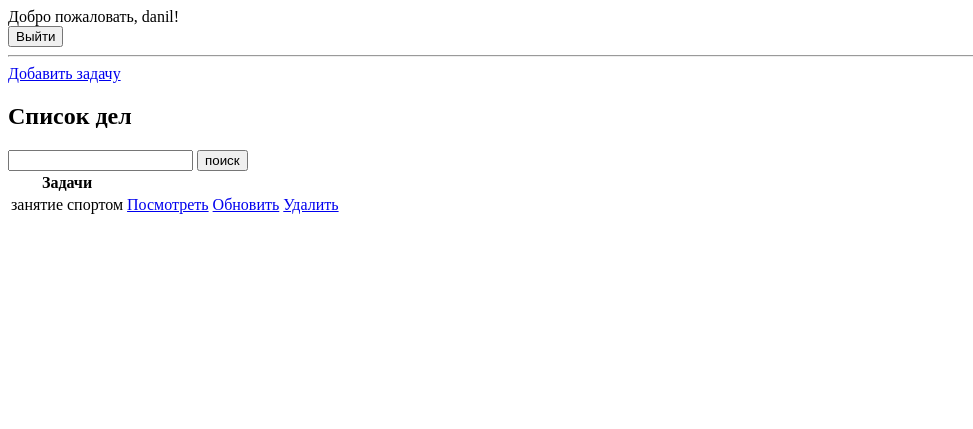
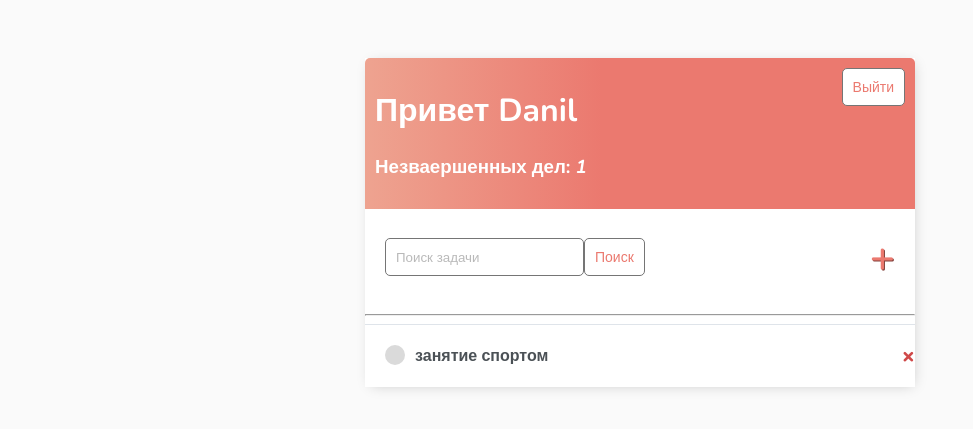
Before and after one commit to Desmond1357/ToDoList, a Django app: page / in a window 1280 px wide. Shown: the top 429 px of the page, without its empty margins (0-973 px from the left). Run offline with Django 5.2, Linux system fonts and the light colour scheme; a user stored in the database is signed in; data comes from the database, SQL or seed files in the repository; both versions use the stored data as it was after the commit.

Commit message:
настроили стити

```diff
--- /dev/null
+++ b/base/templates/base/main.html
@@ -0,0 +1,163 @@
+<!DOCTYPE html>
+<html lang="en">
+<head>
+    <meta charset="UTF-8">
+    <title>To Do  Items</title>
+
+    <link rel="preconnect" href="https://fonts.googleapis.com">
+    <link rel="preconnect" href="https://fonts.gstatic.com" crossorigin>
+    <link href="https://fonts.googleapis.com/css2?family=Bebas+Neue&family=Comfortaa:wght@300..700&family=Nunito:ital,wght@0,200..1000;1,200..1000&display=swap" rel="stylesheet">
+    <style>
+     body {
+            background-color: #FAFAFA;
+            font-family: 'Nunito', sans-serif;
+            padding-top: 50px;
+        }
+
+        h1,
+        h2,
+        h3,
+        h4,
+        h5,
+        h6,
+            {
+            font-family: 'Raleway', sans-serif;
+        }
+
+        a,
+        p {
+            color: #4b5156
+        }
+
+        a {
+            font-weight: 600;
+        }
+
+        .container {
+            max-width: 550px;
+            margin: auto;
+            background-color: #fff;
+            -webkit-box-shadow: 2px 2px 13px -4px rgba(0, 0, 0, 0.21);
+            box-shadow: 2px 2px 13px -4px rgba(0, 0, 0, 0.21);
+        }
+
+        input {
+            outline: none;
+            border: none;
+        }
+
+         .header-bar {
+            display: flex;
+            justify-content: space-between;
+            color: #fff;
+            padding: 10px;
+            border-radius: 5px 5px 0 0;
+            background: linear-gradient(90deg, #EEA390 0%, #EB796F 43%, #EB796F 100%);
+        }
+
+        .header-bar a {
+            color: rgb(247, 247, 247);
+            text-decoration: none;
+        }
+
+         .task-wrapper {
+            display: flex;
+            align-items: center;
+            justify-content: space-between;
+            background-color: #fff;
+            border-top: 1px solid #dfe4ea;
+            overflow: hidden;
+        }
+
+        .task-title {
+            display: flex;
+            padding: 20px;
+        }
+
+        .task-title a {
+            text-decoration: none;
+            color: #4b5156;
+            margin-left: 10px;
+        }
+
+        .task-complete-icon {
+            height: 20px;
+            width: 20px;
+            background-color: rgb(105, 192, 105);
+            border-radius: 50%;
+        }
+
+        .task-incomplete-icon {
+            height: 20px;
+            width: 20px;
+            background-color: rgb(218, 218, 218);
+            border-radius: 50%;
+        }
+
+        .delete-link {
+            text-decoration: none;
+            font-weight: 900;
+            color: #cf4949;
+            font-size: 22px;
+            line-height: 0;
+            padding: 20px 0px;
+        }
+
+         #add-link {
+            color: #EB796F;
+            text-decoration: none;
+            font-size: 42px;
+            text-shadow: 1px 1px #81413b;
+        }
+
+        #search-add-wrapper {
+            display: flex;
+            justify-content: space-between;
+            align-items: center;
+            padding: 20px;
+        }
+
+        input[type=text],
+        input[type=password],
+        textarea {
+            border: 1px solid #757575;
+            border-radius: 5px;
+            padding: 10px;
+            width: 90%;
+        }
+
+        label {
+            padding-top: 10px !important;
+            display: block;
+        }
+
+        ::placeholder {
+            font-weight: 300;
+            opacity: 0.5;
+        }
+
+        .button {
+            border: 1px solid #757575;
+            background-color: #FFF;
+            color: #EB796F;
+            padding: 10px;
+            font-size: 14px;
+            border-radius: 5px;
+            cursor: pointer;
+            text-decoration: none;
+        }
+
+        .card-body {
+            padding: 20px;}
+
+
+    </style>
+</head>
+<body>
+<div class="container">
+    {%block content%}
+
+    {%endblock%}
+</div>
+</body>
+</html>
--- a/base/templates/base/task_list.html
+++ b/base/templates/base/task_list.html
@@ -1,47 +1,101 @@
-<!DOCTYPE html>
-<html lang="en">
-<head>
-    <meta charset="UTF-8">
-    <title>Title</title>
-</head>
-<body>
- {% if user.is_authenticated %}
-        <div class="user-panel">
-            Добро пожаловать, {{ user.username }}!
+{%extends 'base/main.html'%}
+
+{%block content%}
+
+<div class="header-bar">
+    <div>
+        <h1>Привет {{request.user|title}}</h1>
+        <h3>
+            {%if count%}
+            Незваершенных дел: <i>{{count}}</i>
+            {%else%}
+                Все дела завершены
+            {%endif%}
+        </h3>
+    </div>
+
+     {% if user.is_authenticated %}
             <form method="post" action="{% url 'logout' %}">
                 {% csrf_token %}
-                <button type="submit">Выйти</button>
+                <button class="button" type="submit">Выйти</button>
             </form>
-        </div>
     {% else %}
         <a href="{% url 'login' %}">Войти</a>
     {% endif %}
+
+</div>
+
+<div id="search-add-wrapper">
+    <form method="GET" style="display: flex;">
+        <input type='text' name='search-area' placeholder="Поиск задачи" value="{{search_input}}">
+        <input class="button" type="submit" value='Поиск'>
+    </form>
+    <a id="add-link" href="{% url 'task-create' %}">&#x2b</a>
+</div>
+
 <hr>
-<a href="{% url 'task-create' %}">Добавить задачу</a>
-<h2>Список дел</h2>
 
- <form action="" method="get">
-     <input type="text" name="search-area" value="{{search_input}}">
-     <input type="submit" value="поиск">
- </form>
+<div class="task-items-werapper">
+    {% for task in tasks %}
+        <div class="task-wrapper">
+            {% if task.complete %}
+            <div class="task-title">
+                <div class="task-complete-icon"> </div>
+                <i><s><a href="{%url 'task-update' task.id%}">{{task}}</a></s></i>
+            </div>
+            {%else%}
+                <div class="task-title">
+                <div class="task-incomplete-icon"> </div>
+                <a href="{%url 'task-update' task.id%}">{{task}}</a>
+            </div>
+            {%endif%}
+            <a class="delete-link" href="{%url 'task-delete' task.id%}">&#215;</a>
+        </div>
 
-<table>
-    <tr>
-        <th>Задачи</th>
-        <th></th>
-    </tr>
-    {%for task in tasks%}
-    <tr>
-        <td>{{task.title}}</td>
-        <td><a href="{%url 'task' task.id%}">Посмотреть</a></td>
-        <td><a href="{%url 'task-update' task.id%}">Обновить</a></td>
-        <td><a href="{%url 'task-delete' task.id%}">Удалить</a></td>
-    </tr>
     {%empty%}
-        <h3>Нет задач</h3>
-    {%endfor%}
-</table>
+       <h3>Нет задач</h3>
+    {% endfor %}
+
+</div>
 
 
-</body>
-</html>
+
+<!--<div class="task-items-wrapper">-->
+<!--    {% for task in tasks %}-->
+<!--    <div class="task-wrapper">-->
+<!--        {%if task.complete%}-->
+<!--        <div class="task-title">-->
+<!--            <div class="task-complete-icon"></div>-->
+<!--            <i><s><a href="{%url 'task-update' task.id%}">{{task}}</a></s></i>-->
+<!--        </div>-->
+<!--        {%else%}-->
+<!--          <div class="task-title">-->
+<!--            <div class="task-incomplete-icon"></div>-->
+<!--            <a href="{%url 'task-update' task.id%}">{{task}}</a>-->
+<!--          </div>-->
+<!--        <a class="delete-link" href="{%url 'task-delete' task.id%}">&#215</a>-->
+
+<!--        {%endif%}-->
+<!--    </div>-->
+<!--    {%empty%}-->
+<!--        <h3>Нет задач</h3>-->
+<!--    {% endfor %}-->
+<!--</div>-->
+
+<!--<table>-->
+<!--    <tr>-->
+<!--        <th>Задачи</th>-->
+<!--        <th></th>-->
+<!--    </tr>-->
+<!--    {%for task in tasks%}-->
+<!--    <tr>-->
+<!--        <td>{{task.title}}</td>-->
+<!--        <td><a href="{%url 'task-update' task.id%}">Обновить</a></td>-->
+<!--        <td><a href="{%url 'task-delete' task.id%}">Удалить</a></td>-->
+<!--    </tr>-->
+<!--    {%empty%}-->
+<!--        <h3>Нет задач</h3>-->
+<!--    {%endfor%}-->
+<!--</table>-->
+
+<!--{% endblock %}-->
```
Also changed, not shown: base/templates/base/login.html (+15 -12 lines), base/templates/base/register.html (+24 -5 lines), base/templates/base/task.html (+5 -7 lines), base/templates/base/task_create.html (+15 -3 lines), base/templates/base/task_delete.html (+15 -3 lines), db.sqlite3.
